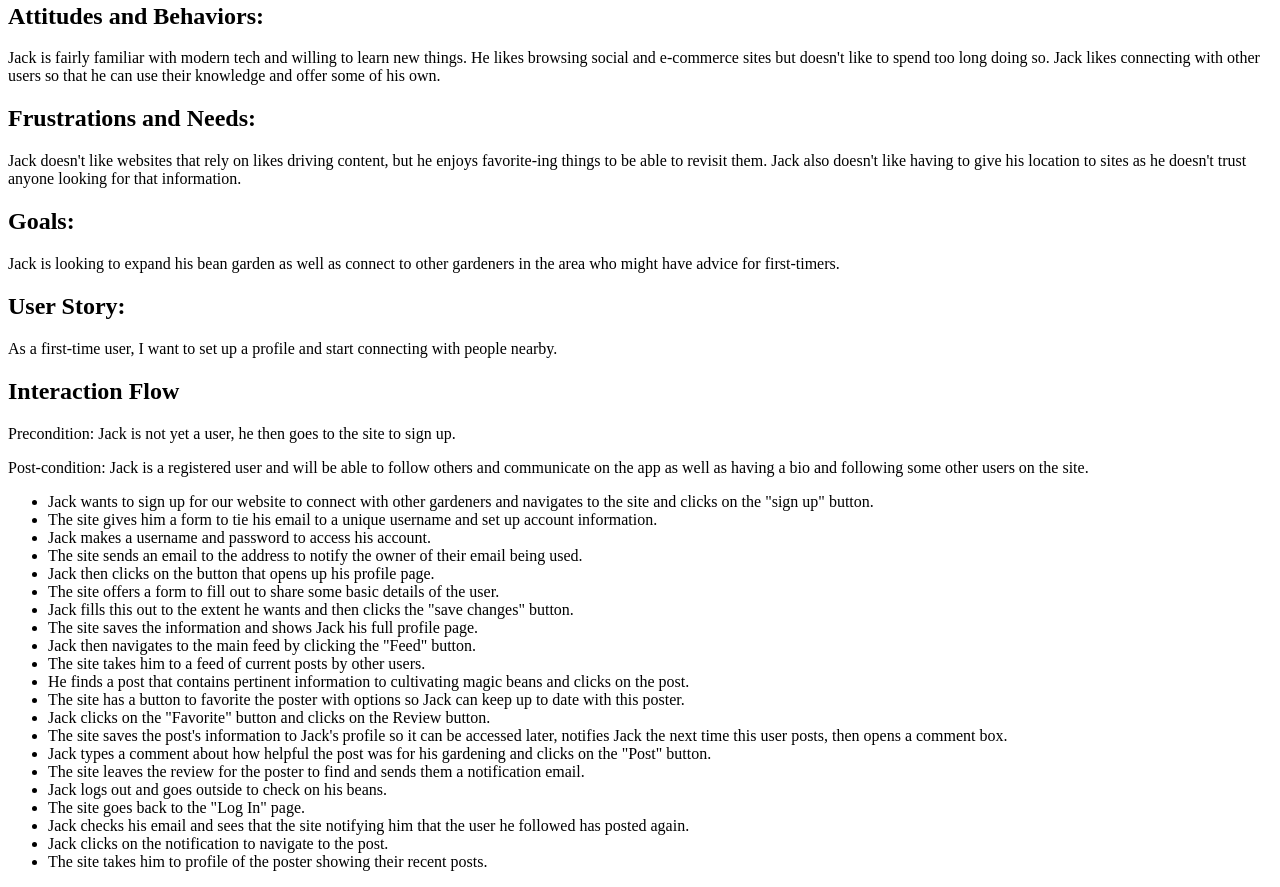
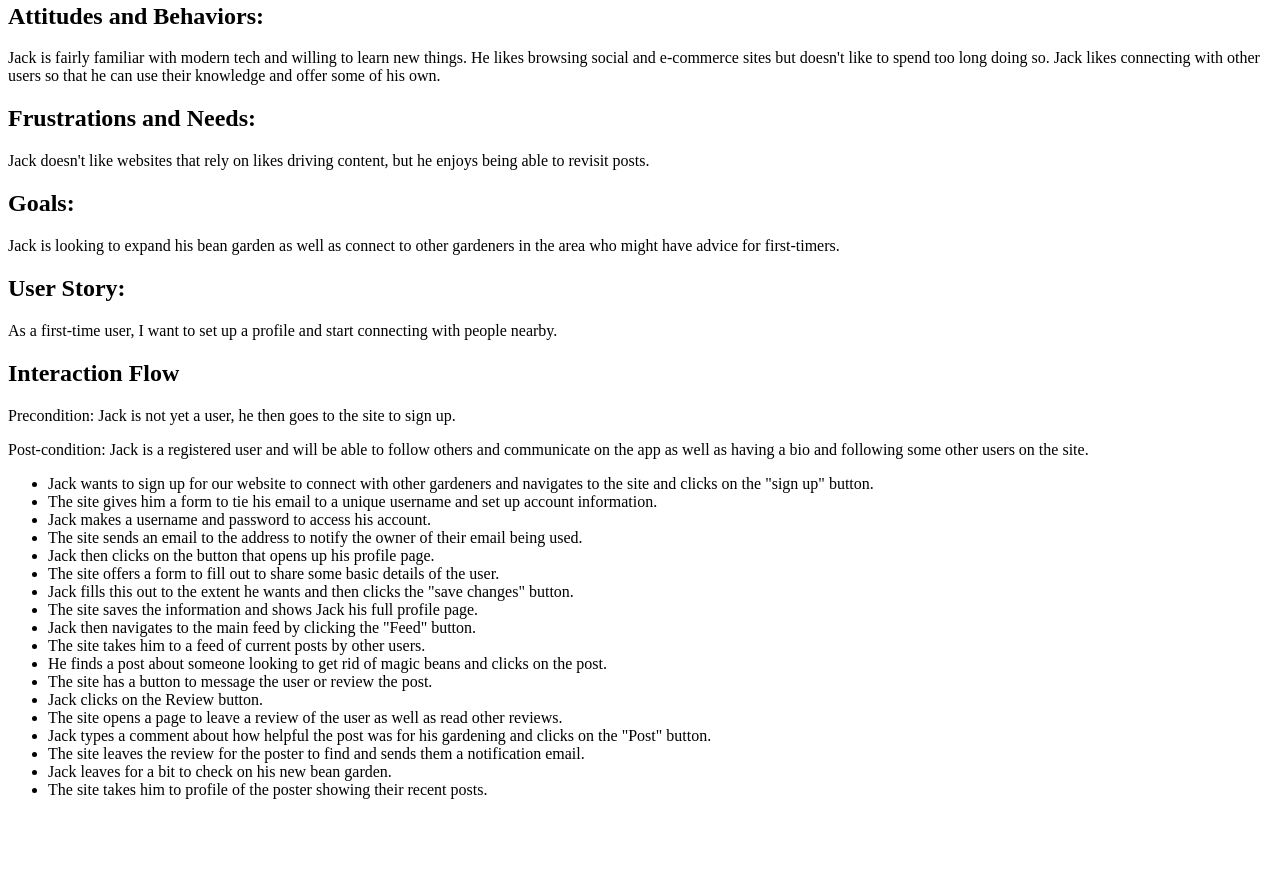
Before and after one commit to garden-connect/garden-connect, a plain HTML site: page jack-beanstalk/jack-beanstalk.html in a window 1280 px wide. Shown: the part 247-1134 px from the top of the page. After the commit the page ends 1062 px from the top, so only its background shows below. Drawn offline with Linux system fonts and the light colour scheme.

Commit message:
maybe this will let me change branches

```diff
--- a/jack-beanstalk/jack-beanstalk.html
+++ b/jack-beanstalk/jack-beanstalk.html
@@ -17,7 +17,7 @@
 <p> Jack is fairly familiar with modern tech and willing to learn new things. He likes browsing social and e-commerce sites but doesn't like to spend too long doing so. Jack likes connecting with other users so that he can use their knowledge and offer some of his own.</p>
 
 <h2>Frustrations and Needs:</h2>
-<p> Jack doesn't like websites that rely on likes driving content, but he enjoys favorite-ing things to be able to revisit them. Jack also doesn't like having to give his location to sites as he doesn't trust anyone looking for that information.</p>
+<p> Jack doesn't like websites that rely on likes driving content, but he enjoys being able to revisit posts.</p>
 
 <h2>Goals:</h2>
 <p> Jack is looking to expand his bean garden as well as connect to other gardeners in the area who might have advice for first-timers.</p>
@@ -40,16 +40,13 @@
     <li>The site saves the information and shows Jack his full profile page.</li>
     <li>Jack then navigates to the main feed by clicking the "Feed" button.</li>
     <li>The site takes him to a feed of current posts by other users.</li>
-    <li>He finds a post that contains pertinent information to cultivating magic beans and clicks on the post.</li>
-    <li>The site has a button to favorite the poster with options so Jack can keep up to date with this poster.</li>
-    <li>Jack clicks on the "Favorite" button and clicks on the Review button.</li>
-    <li>The site saves the post's information to Jack's profile so it can be accessed later, notifies Jack the next time this user posts, then opens a comment box.</li>
+    <li>He finds a post about someone looking to get rid of magic beans and clicks on the post.</li>
+    <li>The site has a button to message the user or review the post.</li>
+    <li>Jack clicks on the Review button.</li>
+    <li>The site opens a page to leave a review of the user as well as read other reviews.</li>
     <li>Jack types a comment about how helpful the post was for his gardening and clicks on the "Post" button.</li>
     <li>The site leaves the review for the poster to find and sends them a notification email.</li>
-    <li>Jack logs out and goes outside to check on his beans.</li>
-    <li>The site goes back to the "Log In" page.</li>
-    <li>Jack checks his email and sees that the site notifying him that the user he followed has posted again.</li>
-    <li>Jack clicks on the notification to navigate to the post.</li>
+    <li>Jack leaves for a bit to check on his new bean garden.</li>
     <li>The site takes him to profile of the poster showing their recent posts.</li>
 </ul>
 
```
Also changed, not shown: README.md (renamed from Old McDonald/README.md), 2 other files.
